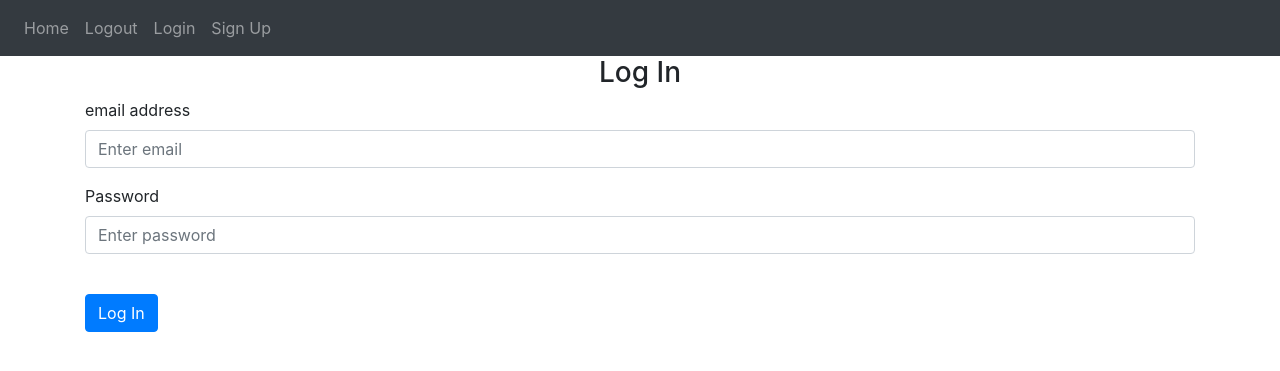
After one commit to LucaBRS/flaskTest, a Flask app: page /login in a window 1280 px wide. The commit adds this page. Shown: the top 371 px of the page. Run offline with Flask 3, Linux system fonts and the light colour scheme; some libraries are stand-ins or nearby versions.

Commit message:
add 1 more database, and user login

```diff
--- a/app.py
+++ b/app.py
@@ -7,8 +7,11 @@
 
 import logging
 
+from flask_login import LoginManager
+
 # ùù if u do not specify the log file name, it will print on the console!!
-logging.basicConfig(filename='', encoding='utf-8', level=logging.DEBUG,format='%(asctime)s - [%(name)s] %(levelname)s %(message)s')
+logging.basicConfig(filename='', encoding='utf-8', level=logging.DEBUG,
+                    format='%(asctime)s - [%(name)s] %(levelname)s %(message)s')
 # formatter = logging.Formatter('%(asctime)s - [%(name)s] %(levelname)s %(message)s')
 #
 # # Get the root logger
@@ -23,17 +26,12 @@ logging.basicConfig(filename='', encoding='utf-8', level=logging.DEBUG,format='%
 # root_logger.addHandler(console_handler)
 
 
-import os
-
 import toml
 from flask import Flask
+from main.blueprint.todo_list_routing import todo_list_bp
+from main.blueprint.auth import auth_bp,login_manager
 
-from main.controller.gas_prices_controller import GasPricesController
-from main.controller.task_controller import TaskController
-
-current_dir = os.path.dirname(os.path.abspath(__file__))
-config_file_path = os.path.join(current_dir, '..', '..', 'config.toml')
-config = toml.load(config_file_path)
+config = toml.load('config.toml')
 
 # l+ creating a Flask application instance named app __name__ parameter is a special variable that represents the name of the current module
 app = Flask(__name__)
@@ -42,42 +40,16 @@ app.template_folder = config['flask']["template_folder"]
 app.static_folder = config['flask']["static_folder"]
 app.instance_path = config['flask']["instance_path"]
 
-
-@app.route('/', methods=['GET'])
-def get_task_index():
-    gas_prices = GasPricesController().get_all_gas_prices()
-    return TaskController().get_tasks(gas_prices)
+app.config['SECRET_KEY'] = 'dsfsgdfvdfgh'  # never share!
+#
 
 
-@app.route('/', methods=['POST'])
-def add_task_index():
-    return TaskController().post_task()
+# ll here search for the primary key automatically!
 
+app.register_blueprint(todo_list_bp, url_prefix="/")
+app.register_blueprint(auth_bp, url_prefix="/")
 
-@app.route('/delete/<int:id>')
-def delete_index(id):
-    return TaskController().delete_task(id)
-
-
-@app.route('/update/<int:id>', methods=['GET'])
-def get_update_task_index(id):
-    return TaskController().get_update_task(id)
-
-
-@app.route('/update/<int:id>', methods=['POST'])
-def update(id):
-    return TaskController().post_update_task(id)
-
-
-@app.route('/gas_prices', methods=['POST'])
-def post_gas_prices_index():
-    return GasPricesController().post_gas_prices()
-
-
-@app.route('/delete_all_gas_prices', methods=['GET'])
-def delete_all_gas_prices():
-    return GasPricesController().delete_all_gas_prices()
-
+login_manager.init_app(app)  # ll tell log in manager which app we are using!
 
 if __name__ == '__main__':
     app.run(debug=True)
--- a/config.toml
+++ b/config.toml
@@ -1,2 +1,18 @@
 [flask]
+template_folder = "main/templates"
+static_folder = "main/static"
+instance_path = "main/instance"
 sql_lite_database_uri = "sqlite:///main/instance/SQLite.db"
+sql_lite_database_user = "sqlite:///main/instance/SQLiteUser.db"
+
+
+
+[tool.pytest.ini_options]
+testpaths = ["test"]
+pythonpath = ["."]
+
+[flask_test]
+template_folder_test = "src/templates"
+static_folder_test = "src/static"
+instance_path_test = "src/instance"
+sql_lite_database_uri_test = "sqlite:///../testing/task.db"
--- /dev/null
+++ b/main/blueprint/auth.py
@@ -0,0 +1,91 @@
+import logging
+
+from flask import Blueprint, render_template, request, redirect, flash, url_for
+from werkzeug.security import generate_password_hash, check_password_hash
+
+from main.config.sessions_configuration import sqlite_session_user
+from main.model.user_model import User
+from flask_login import login_user, logout_user, login_required, current_user, LoginManager
+
+auth_bp = Blueprint('auth', __name__)
+logger = logging.getLogger(__name__)
+
+session_user = sqlite_session_user
+
+login_manager = LoginManager()
+login_manager.login_view = 'auth.login'  # where u should redirect if the no user is not logged in
+
+
+@login_manager.user_loader  # ll this tell flask how we load user and what user we are looking for
+def load_user(user_id):
+    return session_user.query(User).get(int(user_id))
+
+
+@auth_bp.route('/login', methods=['GET', 'POST'])
+def login():
+    logger.debug("Inside login")
+    if request.method == 'POST':
+        email = request.form.get('email')
+        password = request.form.get('password')
+        user = session_user.query(User).filter_by(email=email).first()
+        if user:
+            if check_password_hash(user.password, password):
+                flash('Logged in successfully!', category='success')
+                logger.debug('Logged in successfully!')
+                login_user(user, remember=True)
+                return redirect(url_for('todo_list_bp.get_task_index'))
+            else:
+                flash('incorrect password,try again', category='error')
+        else:
+            flash('email does not exist', category='error')
+
+    return render_template('login.html', user=current_user)
+
+
+@auth_bp.route('/logout')
+@login_required  # decorator that does not able you to log out if u are not log in
+def logout():
+    logout_user()
+    return redirect(url_for('auth.login'))
+
+
+@auth_bp.route('/sign-up', methods=['GET', 'POST'])
+def sign_up():
+    logger.debug("Inside sign_up")
+    if request.method == 'POST':
+        email = request.form.get('email')
+        first_name = request.form.get('firstName')
+        password1 = request.form.get('password1')
+        password2 = request.form.get('password2')
+
+        user = session_user.query(User).filter_by(email=email).first()
+        if user:
+            flash('already registered', category='error')
+
+        elif len(email) < 4:
+            flash('email must be grater then 4 characters',
+                  category='error')  # built in of flask, this wil flash in case the email is less then 4 char and
+            # the category will tell if is success or error its just a name but have to be meaningfull
+        elif len(first_name) < 2:
+            flash('first name must be grater then 3 characters',
+                  category='error')
+            pass
+        elif password1 != password2:
+            flash('password dont match',
+                  category='error')
+            pass
+        elif len(password1) < 7:
+            flash('password must be grater then 7 characters',
+                  category='error')
+            pass
+        else:
+            # add user to db
+            new_user = User(email=email, first_name=first_name,
+                            password=generate_password_hash(password1, method='sha256'))
+            session_user.add(new_user)
+            session_user.commit()
+            flash('Account created!', category='success')
+            logger.debug('Account created!')
+            return redirect(url_for('todo_list_bp.get_task_index'))
+
+    return render_template('sign_up.html', user=current_user)
--- a/main/templates/base.html
+++ b/main/templates/base.html
@@ -1,18 +1,96 @@
-<!doctype html>
-<html lang="en">
+<!DOCTYPE html>
+<html>
 <head>
-    <meta charset="UTF-8">
-    <meta name="viewport"
-          content="width=device-width, user-scalable=no, initial-scale=1.0, maximum-scale=1.0, minimum-scale=1.0">
-    <meta http-equiv="X-UA-Compatible" content="ie=edge">
-    <link rel="stylesheet" href="{{ url_for('static',filename='css/main.css') }}">
-    {% block head %} {% endblock %}
+    <meta charset="utf-8"/>
+    <meta name="viewport" content="width=device-width, initial-scale=1"/>
+    <link
+            rel="stylesheet"
+            href="https://stackpath.bootstrapcdn.com/bootstrap/4.4.1/css/bootstrap.min.css"
+            integrity="sha384-Vkoo8x4CGsO3+Hhxv8T/Q5PaXtkKtu6ug5TOeNV6gBiFeWPGFN9MuhOf23Q9Ifjh"
+            crossorigin="anonymous"
+    />
+    <link
+            rel="stylesheet"
+            href="https://stackpath.bootstrapcdn.com/font-awesome/4.7.0/css/font-awesome.min.css"
+            crossorigin="anonymous"
+    />
+    {#the one below is JINJA! #}
+    <title>{% block title %}Home{% endblock %}</title>
 </head>
 <body>
-{% block body %} {% endblock %}
+<nav class="navbar navbar-expand-lg navbar-dark bg-dark">
+    <button
+            class="navbar-toggler"
+            type="button"
+            data-toggle="collapse"
+            {#  below is the ID that id going to be defined#}
+            data-target="#navbar"
+    >
+        {#  load an icon #}
+        <span class="navbar-toggler-icon"></span>
+    </button>
+    {#navigation bar, and will be a collapsable navbar#}
+    <div class="collapse navbar-collapse" id="navbar">
+        {# actual navigation item#}
+        <div class="navbar-nav">
+            {#            {% if user.is_authenticated %}#}
+            <a class="nav-item nav-link" id="home" href="/">Home</a>
+            <a class="nav-item nav-link" id="logout" href="/logout">Logout</a>
+            {#            {% else %}#}
+            <a class="nav-item nav-link" id="login" href="/login">Login</a>
+            <a class="nav-item nav-link" id="signUp" href="/sign-up">Sign Up</a>
+            {#            {% endif %}#}
+        </div>
+    </div>
+</nav>
 
-{# attenzione a questo problema qua!!!! #}
-{% block gas_station %} {% endblock %}
+</div>
+{% with messages = get_flashed_messages(with_categories=true) %}
+    {% if messages %}
+        {% for category, message in messages %}
+            {% if category =='error' %}
+                <div class="alert alert-danger alter-dismissable fade show" role="alert">
+                    {{ message }}
+                    <button type="button" class="close" data-dismiss="alert">
+                        <span aria-hidden="true">&times;</span>
+                    </button>
+                </div>
+            {% else %}
+                <div class="alert alert-success alter-dismissable fade show" role="alert">
+                    {{ message }}
+                    <button type="button" class="close" data-dismiss="alert">
+                        <span aria-hidden="true">&times;</span>
+                    </button>
+                </div>
+            {% endif %}
+        {% endfor %}
+    {% endif %}
+{% endwith %}
+
+<div class="container">
+    {% block body %}
+        {# ####################################################### #}
+        {# ####################################################### #}
+        {# ####################################################### #}
+    {% endblock %}
+</div>
+<script
+        src="https://code.jquery.com/jquery-3.2.1.slim.min.js"
+        integrity="sha384-KJ3o2DKtIkvYIK3UENzmM7KCkRr/rE9/Qpg6aAZGJwFDMVNA/GpGFF93hXpG5KkN"
+        crossorigin="anonymous"
+></script>
+<script
+        src="https://cdnjs.cloudflare.com/ajax/libs/popper.js/1.12.9/umd/popper.min.js"
+        integrity="sha384-ApNbgh9B+Y1QKtv3Rn7W3mgPxhU9K/ScQsAP7hUibX39j7fakFPskvXusvfa0b4Q"
+        crossorigin="anonymous"
+></script>
+<script
+        src="https://maxcdn.bootstrapcdn.com/bootstrap/4.0.0/js/bootstrap.min.js"
+        integrity="sha384-JZR6Spejh4U02d8jOt6vLEHfe/JQGiRRSQQxSfFWpi1MquVdAyjUar5+76PVCmYl"
+        crossorigin="anonymous"
+></script>
+
+<script type="text/javascript" src="{{ url_for('static',filename='index.js') }}"></script>
 
 
 </body>
--- /dev/null
+++ b/main/templates/login.html
@@ -0,0 +1,40 @@
+{#this extend what is in the base.html in particular is the parent for login.html#}
+{# now, if u define a block with a particular name in the base.html, and  u write the same block here, what is in here
+will overwrite the block in te parent (like object)#}
+{% extends "base.html" %}
+{% block title %}Changed{% endblock %}
+
+{% block body %}
+    {#    {% if boolean==True %}#}
+    {#        yes it is true!#}
+    {#    {% else %}#}
+    {#        no it aint true#}
+    {#    {% endif %}#}
+    <form method="POST">
+        <h3 align="center">Log In</h3>
+        <div class="form-group">
+            <label for="email">email address</label>
+            <input type="email"
+                   class="form-control"
+                   id="email"
+                   name="email"
+                   placeholder="Enter email"
+            />
+        </div>
+
+        <div class="form-group">
+            <label for="password">Password</label>
+            <input type="password"
+                   class="form-control"
+                   id="password"
+                   name="password"
+                   placeholder="Enter password"
+            />
+
+        </div>
+
+        <br>
+        <button type="submit" class="btn btn-primary">Log In</button>
+    </form>
+
+{% endblock %}
```
Also changed, not shown: main/blueprint/login_routing.py (added, +77 -0 lines), main/blueprint/todo_list_routing.py (added, +52 -0 lines), main/config/sessions_configuration.py (+18 -16 lines), main/model/user_model.py (added, +18 -0 lines), main/templates/index.html (+34 -34 lines), main/templates/sign_up.html (added, +47 -0 lines), main/blueprint/__init__.py (added), main/instance/SQLite.db, main/instance/SQLiteUser.db (added).
